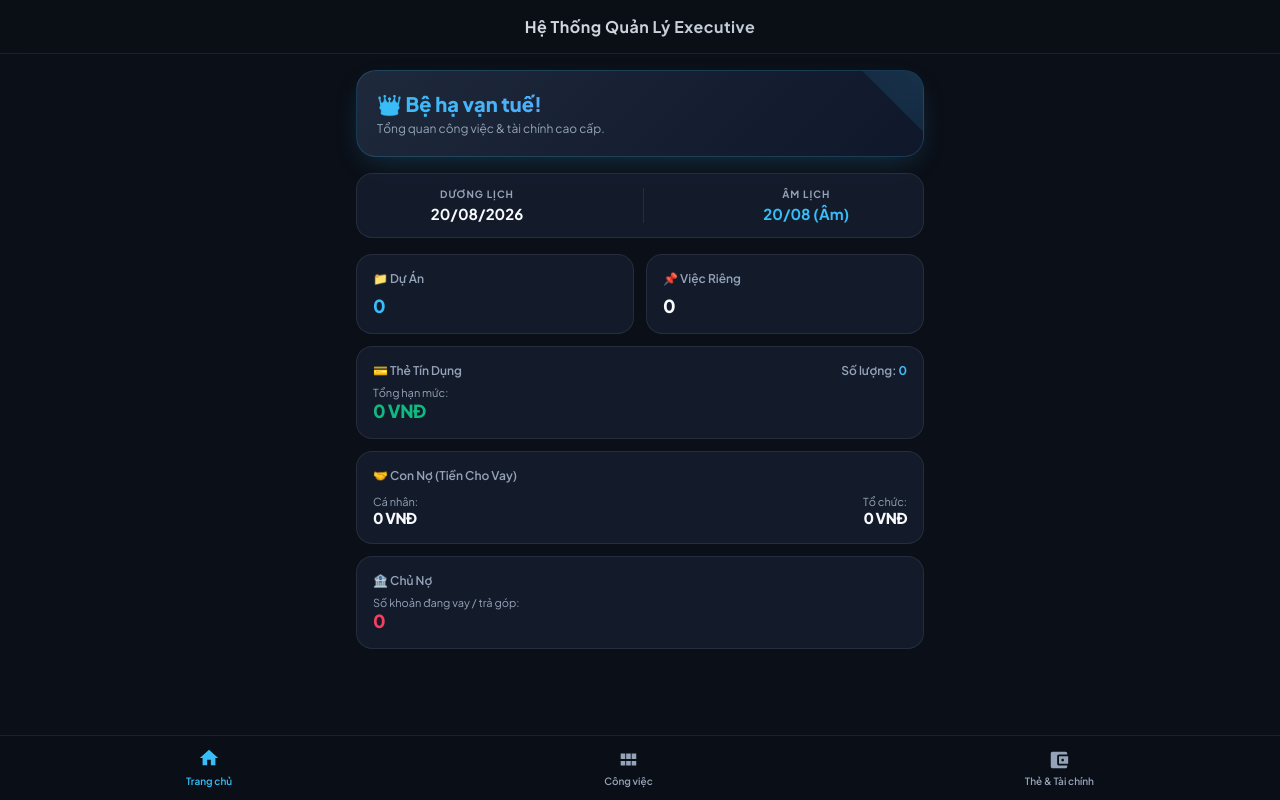
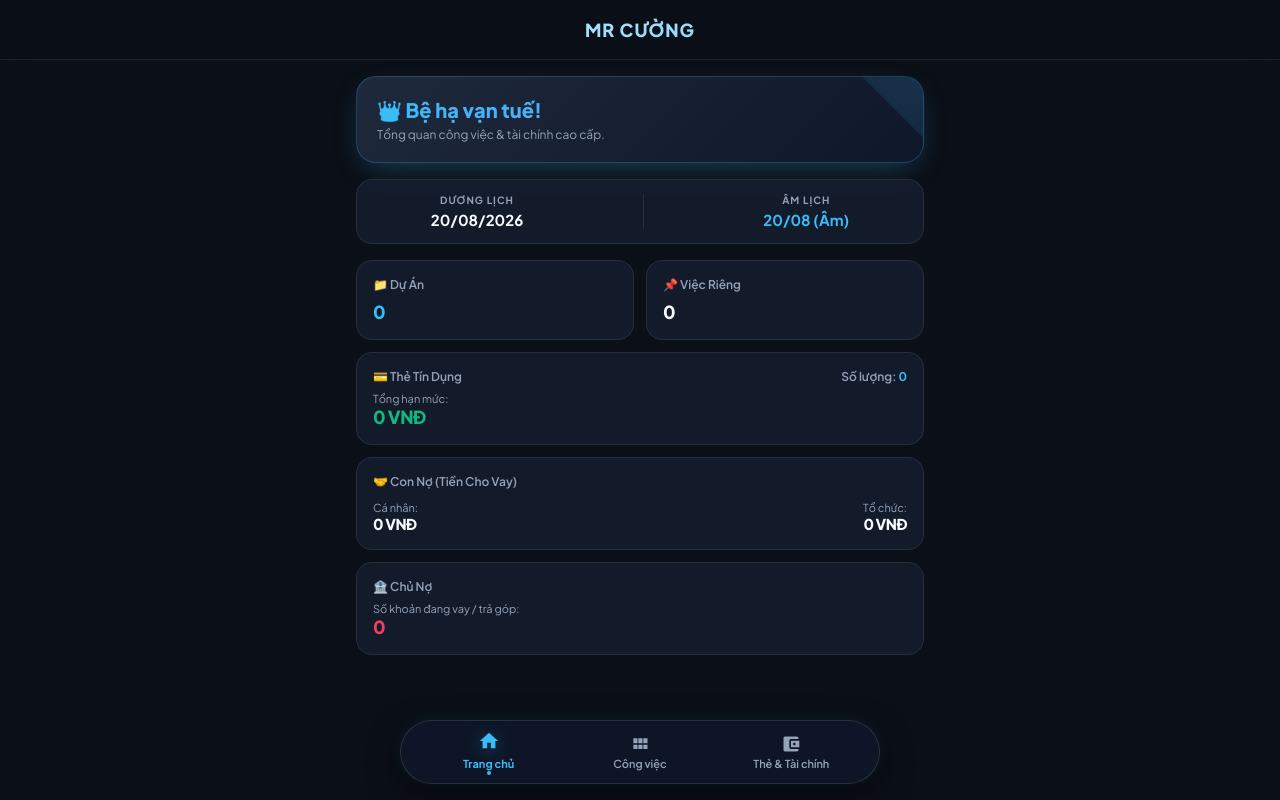
Before and after one commit to nvcuong032016-cmd/gemini2026, a website: page www/index.html in a window 1280 px wide. Both pictures are taken after a click on the button "Trang chủ". Drawn offline with Linux system fonts and the light colour scheme.

Commit message:
Update index.html

```diff
--- a/www/index.html
+++ b/www/index.html
@@ -3,7 +3,7 @@
 <head>
   <meta charset="UTF-8">
   <meta name="viewport" content="width=device-width, initial-scale=1.0, maximum-scale=1.0, user-scalable=no">
-  <title>Quản Lý Công Việc & Tài Chính Premium</title>
+  <title>Mr Cường - Executive System</title>
   <link href="https://fonts.googleapis.com/css2?family=Plus+Jakarta+Sans:wght@400;500;600;700;800&display=swap" rel="stylesheet">
   <style>
     :root {
@@ -11,7 +11,7 @@
       --card-bg: rgba(23, 32, 51, 0.75);
       --card-border: rgba(255, 255, 255, 0.08);
       --primary: #38bdf8;
-      --primary-glow: rgba(56, 189, 248, 0.25);
+      --primary-glow: rgba(56, 189, 248, 0.35);
       --accent: #f59e0b;
       --text-main: #f8fafc;
       --text-sub: #94a3b8;
@@ -20,18 +20,18 @@
     }
 
     * { box-sizing: border-box; margin: 0; padding: 0; font-family: 'Plus Jakarta Sans', -apple-system, BlinkMacSystemFont, sans-serif; -webkit-tap-highlight-color: transparent; }
-    body { background-color: var(--bg-main); color: var(--text-main); padding-bottom: 90px; overflow-x: hidden; min-height: 100vh; }
+    body { background-color: var(--bg-main); color: var(--text-main); padding-bottom: 100px; overflow-x: hidden; min-height: 100vh; }
 
-    /* Header */
-    .header { background: rgba(11, 15, 23, 0.8); backdrop-filter: blur(12px); border-bottom: 1px solid var(--card-border); padding: 16px; text-align: center; position: sticky; top: 0; z-index: 50; }
-    .header h1 { font-size: 16px; font-weight: 700; letter-spacing: 0.5px; background: linear-gradient(135deg, #fff 0%, #94a3b8 100%); -webkit-background-clip: text; -webkit-text-fill-color: transparent; }
+    /* Header Header */
+    .header { background: rgba(11, 15, 23, 0.85); backdrop-filter: blur(16px); border-bottom: 1px solid var(--card-border); padding: 18px 16px; text-align: center; position: sticky; top: 0; z-index: 50; }
+    .header h1 { font-size: 18px; font-weight: 800; letter-spacing: 1px; background: linear-gradient(135deg, #ffffff 0%, #38bdf8 100%); -webkit-background-clip: text; -webkit-text-fill-color: transparent; text-transform: uppercase; }
 
     .container { padding: 16px; max-width: 600px; margin: 0 auto; }
     .tab-content { display: none; opacity: 0; transform: translateY(8px); transition: all 0.3s cubic-bezier(0.4, 0, 0.2, 1); }
     .tab-content.active { display: block; opacity: 1; transform: translateY(0); }
 
     /* Home Banner */
-    .home-banner { background: linear-gradient(135deg, #1e293b 0%, #0f172a 100%); border: 1px solid rgba(56, 189, 248, 0.2); color: white; padding: 20px; border-radius: 20px; margin-bottom: 16px; position: relative; overflow: hidden; box-shadow: 0 10px 30px -10px var(--primary-glow); }
+    .home-banner { background: linear-gradient(135deg, #1e293b 0%, #0f172a 100%); border: 1px solid rgba(56, 189, 248, 0.25); color: white; padding: 20px; border-radius: 20px; margin-bottom: 16px; position: relative; overflow: hidden; box-shadow: 0 10px 30px -10px var(--primary-glow); }
     .home-banner::after { content: ''; position: absolute; top: -50%; right: -50%; width: 100%; height: 100%; background: radial-gradient(circle, rgba(56, 189, 248, 0.15) 0%, transparent 70%); transform: rotate(45deg); pointer-events: none; }
     .home-banner h2 { font-size: 20px; font-weight: 800; margin-bottom: 4px; background: linear-gradient(to right, #38bdf8, #818cf8); -webkit-background-clip: text; -webkit-text-fill-color: transparent; }
 
@@ -71,10 +71,11 @@
     .btn-icon { background: none; border: none; cursor: pointer; font-size: 13px; opacity: 0.7; transition: opacity 0.2s; }
     .btn-icon:hover { opacity: 1; }
 
-    .btn-add-main { position: fixed; bottom: 80px; right: 20px; width: 52px; height: 52px; border-radius: 26px; background: linear-gradient(135deg, #38bdf8 0%, #2563eb 100%); color: white; border: none; font-size: 24px; box-shadow: 0 6px 20px var(--primary-glow); cursor: pointer; z-index: 40; display: flex; align-items: center; justify-content: center; transition: transform 0.2s; }
-    .btn-add-main:active { transform: scale(0.9); }
+    /* NÚT THÊM FLOATING (+) */
+    .btn-add-main { position: fixed; bottom: 95px; right: 20px; width: 56px; height: 56px; border-radius: 28px; background: linear-gradient(135deg, #38bdf8 0%, #2563eb 100%); color: white; border: none; font-size: 28px; font-weight: 300; box-shadow: 0 8px 24px var(--primary-glow); cursor: pointer; z-index: 90; display: flex; align-items: center; justify-content: center; transition: all 0.25s cubic-bezier(0.4, 0, 0.2, 1); }
+    .btn-add-main:active { transform: scale(0.88); }
 
-    /* Mũi tên & Chi tiết mở rộng */
+    /* Detail Arrow Expansion */
     .toggle-arrow { cursor: pointer; font-size: 11px; transition: transform 0.3s cubic-bezier(0.4, 0, 0.2, 1); display: inline-block; padding: 4px; color: var(--text-sub); }
     .toggle-arrow.open { transform: rotate(180deg); color: var(--primary); }
     .detail-section { display: none; margin-top: 12px; padding-top: 12px; border-top: 1px dashed var(--card-border); }
@@ -84,8 +85,8 @@
 
     .task-item { display: flex; align-items: center; justify-content: space-between; font-size: 12px; margin-bottom: 6px; background: rgba(15, 23, 42, 0.5); padding: 8px 10px; border-radius: 8px; border: 1px solid var(--card-border); color: var(--text-sub); }
 
-    /* Modal */
-    .modal { display: none; position: fixed; top: 0; left: 0; width: 100%; height: 100%; background: rgba(0,0,0,0.7); backdrop-filter: blur(8px); z-index: 100; justify-content: center; align-items: flex-end; }
+    /* Modal Styling */
+    .modal { display: none; position: fixed; top: 0; left: 0; width: 100%; height: 100%; background: rgba(0,0,0,0.75); backdrop-filter: blur(8px); z-index: 100; justify-content: center; align-items: flex-end; }
     .modal.active { display: flex; }
     .modal-content { background: #131b2e; border: 1px solid var(--card-border); width: 100%; max-width: 600px; border-radius: 24px 24px 0 0; padding: 24px; max-height: 85vh; overflow-y: auto; box-shadow: 0 -10px 40px rgba(0,0,0,0.5); }
     .form-group { margin-bottom: 14px; }
@@ -96,18 +97,22 @@
     .btn-save { flex: 1; padding: 12px; background: linear-gradient(135deg, #38bdf8 0%, #2563eb 100%); color: white; border: none; border-radius: 10px; font-weight: 700; cursor: pointer; box-shadow: 0 4px 12px var(--primary-glow); }
     .btn-cancel { flex: 1; padding: 12px; background: rgba(255,255,255,0.05); color: var(--text-sub); border: 1px solid var(--card-border); border-radius: 10px; font-weight: 700; cursor: pointer; }
 
-    /* Bottom Navigation */
-    .bottom-nav { position: fixed; bottom: 0; left: 0; right: 0; height: 65px; background: rgba(11, 15, 23, 0.85); backdrop-filter: blur(16px); border-top: 1px solid var(--card-border); display: flex; justify-content: space-around; align-items: center; z-index: 50; }
-    .nav-item { border: none; background: none; display: flex; flex-direction: column; align-items: center; font-size: 10px; font-weight: 600; color: var(--text-sub); cursor: pointer; transition: color 0.2s; }
-    .nav-item.active { color: var(--primary); }
-    .nav-item svg { fill: currentColor; margin-bottom: 4px; transition: transform 0.2s; }
-    .nav-item.active svg { transform: translateY(-2px); }
+    /* BOTTOM NAV PREMIUM (THIẾT KẾ NỔI, MƯỢT MÀ) */
+    .bottom-nav-container { position: fixed; bottom: 16px; left: 0; right: 0; z-index: 80; display: flex; justify-content: center; padding: 0 16px; pointer-events: none; }
+    .bottom-nav { pointer-events: auto; width: 100%; max-width: 480px; height: 64px; background: rgba(15, 23, 42, 0.85); backdrop-filter: blur(20px); border: 1px solid rgba(255, 255, 255, 0.12); border-radius: 32px; display: flex; justify-content: space-around; align-items: center; padding: 0 12px; box-shadow: 0 12px 32px rgba(0, 0, 0, 0.5), 0 0 15px rgba(56, 189, 248, 0.1); }
+    .nav-item { flex: 1; border: none; background: transparent; display: flex; flex-direction: column; align-items: center; justify-content: center; height: 100%; font-size: 11px; font-weight: 600; color: var(--text-sub); cursor: pointer; transition: all 0.3s cubic-bezier(0.4, 0, 0.2, 1); position: relative; }
+    .nav-item.active { color: var(--primary); font-weight: 700; }
+    .nav-item svg { fill: currentColor; margin-bottom: 3px; transition: transform 0.3s cubic-bezier(0.4, 0, 0.2, 1); }
+    .nav-item.active svg { transform: translateY(-3px) scale(1.1); filter: drop-shadow(0 2px 8px var(--primary-glow)); }
+    .nav-item::after { content: ''; position: absolute; bottom: 8px; width: 4px; height: 4px; background: var(--primary); border-radius: 50%; opacity: 0; transform: scale(0); transition: all 0.3s ease; }
+    .nav-item.active::after { opacity: 1; transform: scale(1); }
   </style>
 </head>
 <body>
 
+  <!-- HEADER HEADER -->
   <div class="header">
-    <h1>Hệ Thống Quản Lý Executive</h1>
+    <h1>Mr Cường</h1>
   </div>
 
   <div class="container">
@@ -130,7 +135,7 @@
         </div>
       </div>
 
-      <!-- KHU VỰC THỐNG KÊ REALTIME -->
+      <!-- DASHBOARD STATS REALTIME -->
       <div class="stats-grid">
         <div class="stat-card">
           <div class="stat-title">📁 Dự Án</div>
@@ -178,7 +183,6 @@
 
       <div id="work-project-list"></div>
       <div id="work-single-list" style="display: none;"></div>
-      <button class="btn-add-main" onclick="openAddWorkModal()">+</button>
     </div>
 
     <!-- TAB THẺ & TÀI CHÍNH -->
@@ -192,10 +196,11 @@
       <div id="list-credit"></div>
       <div id="list-saving" style="display: none;"></div>
       <div id="list-loan" style="display: none;"></div>
-
-      <button class="btn-add-main" onclick="openAddFinanceModal()">+</button>
     </div>
   </div>
+
+  <!-- NÚT THÊM QUYỀN LỰC (+) FLOATING -->
+  <button class="btn-add-main" id="btn-add-global" onclick="handleGlobalAdd()" style="display: none;">+</button>
 
   <!-- MODAL: DỰ ÁN -->
   <div class="modal" id="modal-du-an">
@@ -381,29 +386,33 @@
     </div>
   </div>
 
-  <!-- BOTTOM NAV -->
+  <!-- FLOATING BOTTOM NAV -->
+  <div class="bottom-nav-container">
     <div class="bottom-nav">
       <button class="nav-item active" onclick="switchTab('tab-trang-chu', this)">
-      <svg width="22" height="22" viewBox="0 0 24 24"><path d="M10 20v-6h4v6h5v-8h3L12 3 2 12h3v8z"/></svg>
+        <svg width="20" height="20" viewBox="0 0 24 24"><path d="M10 20v-6h4v6h5v-8h3L12 3 2 12h3v8z"/></svg>
         Trang chủ
       </button>
       <button class="nav-item" onclick="switchTab('tab-cong-viec', this)">
-      <svg width="22" height="22" viewBox="0 0 24 24"><path d="M4 11h5V5H4v6zm0 7h5v-5H4v5zm6 0h5v-5h-5v5zm0-13v6h5V5h-5zm6 0v6h5V5h-5zm0 13h5v-5h-5v5z"/></svg>
+        <svg width="20" height="20" viewBox="0 0 24 24"><path d="M4 11h5V5H4v6zm0 7h5v-5H4v5zm6 0h5v-5h-5v5zm0-13v6h5V5h-5zm6 0v6h5V5h-5zm0 13h5v-5h-5v5z"/></svg>
         Công việc
       </button>
       <button class="nav-item" onclick="switchTab('tab-tai-chinh', this)">
-      <svg width="22" height="22" viewBox="0 0 24 24"><path d="M21 18v1c0 1.1-.9 2-2 2H5c-1.11 0-2-.9-2-2V5c0-1.1.89-2 2-2h14c1.1 0 2 .9 2 2v1h-9c-1.11 0-2 .9-2 2v8c0 1.1.89 2 2 2h9zm-9-2h10V8H12v8zm4-2.5c-.83 0-1.5-.67-1.5-1.5s.67-1.5 1.5-1.5 1.5.67 1.5 1.5-.67 1.5-1.5 1.5z"/></svg>
+        <svg width="20" height="20" viewBox="0 0 24 24"><path d="M21 18v1c0 1.1-.9 2-2 2H5c-1.11 0-2-.9-2-2V5c0-1.1.89-2 2-2h14c1.1 0 2 .9 2 2v1h-9c-1.11 0-2 .9-2 2v8c0 1.1.89 2 2 2h9zm-9-2h10V8H12v8zm4-2.5c-.83 0-1.5-.67-1.5-1.5s.67-1.5 1.5-1.5 1.5.67 1.5 1.5-.67 1.5-1.5 1.5z"/></svg>
         Thẻ & Tài chính
       </button>
     </div>
+  </div>
 
   <script>
+    let activeMainTab = 'tab-trang-chu';
     let currentFinanceTab = 'credit';
     let currentWorkSegment = 'project';
 
     window.onload = function() {
       initCalendar();
       updateDashboardStats();
+      toggleAddButtonVisibility();
     };
 
     function initCalendar() {
@@ -417,10 +426,29 @@
     }
 
     function switchTab(tabId, btn) {
+      activeMainTab = tabId;
       document.querySelectorAll('.tab-content').forEach(el => el.classList.remove('active'));
       document.querySelectorAll('.bottom-nav .nav-item').forEach(el => el.classList.remove('active'));
       document.getElementById(tabId).classList.add('active');
       btn.classList.add('active');
+      toggleAddButtonVisibility();
+    }
+
+    function toggleAddButtonVisibility() {
+      const addBtn = document.getElementById('btn-add-global');
+      if (activeMainTab === 'tab-trang-chu') {
+        addBtn.style.display = 'none';
+      } else {
+        addBtn.style.display = 'flex';
+      }
+    }
+
+    function handleGlobalAdd() {
+      if (activeMainTab === 'tab-cong-viec') {
+        openAddWorkModal();
+      } else if (activeMainTab === 'tab-tai-chinh') {
+        openAddFinanceModal();
+      }
     }
 
     function switchWorkSegment(type) {
```
Lines whose indentation alone changed are shown as unchanged.
